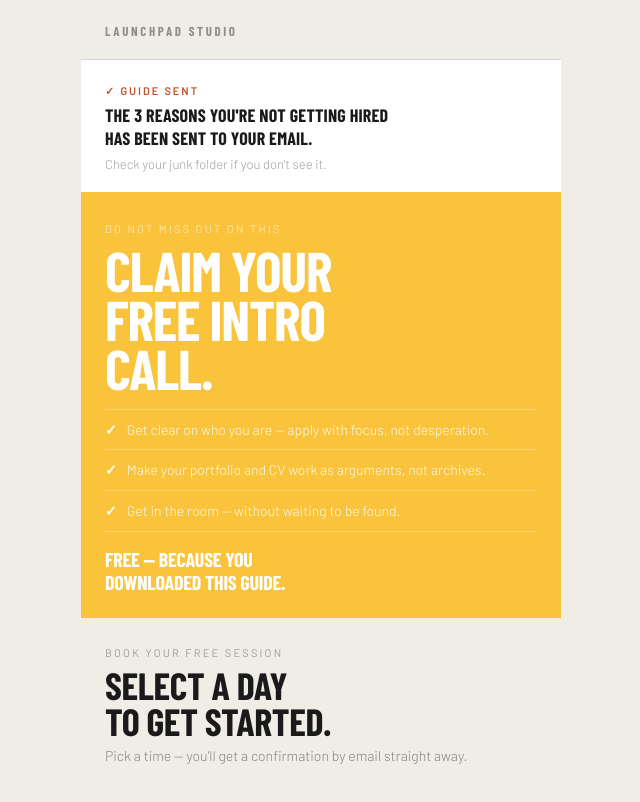
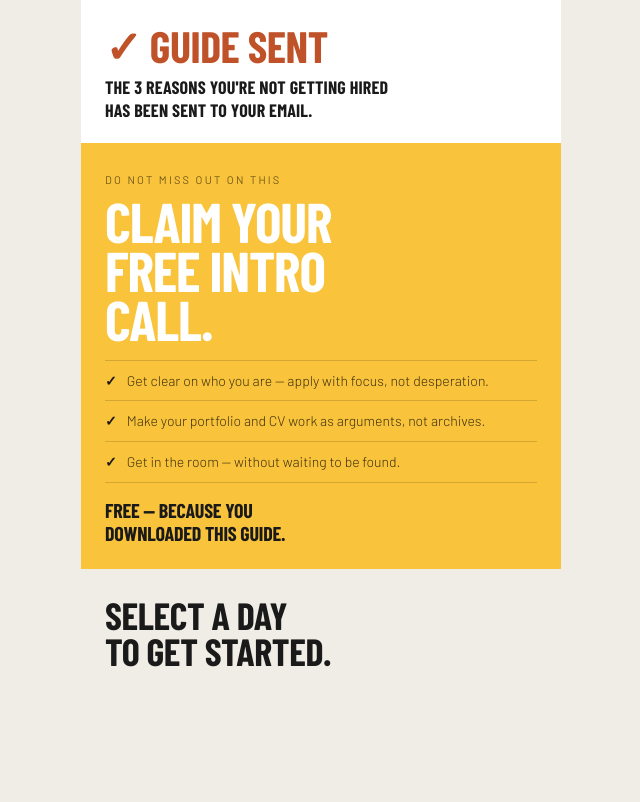
Before and after one commit to ablng/blng-Website2026, a website: page launchpad/confirmation.html in a window 1280 px wide. Shown: the top 802 px of the page, without its empty margins (319-959 px from the left). Drawn offline with nearby package versions, Linux system fonts and the light colour scheme; a script that the page names is missing; a web font is replaced by a local one.

Commit message:
confirmation: remove header, enlarge guide sent, black small text, clean booking

```diff
--- a/launchpad/confirmation.html
+++ b/launchpad/confirmation.html
@@ -28,20 +28,6 @@ body {
   padding-bottom: 48px;
 }
 
-/* TOP BAR */
-.topbar {
-  padding: 20px 24px;
-  border-bottom: 1px solid rgba(0,0,0,0.1);
-}
-.topbar-brand {
-  font-family: 'Barlow Condensed', sans-serif;
-  font-weight: 700;
-  font-size: 13px;
-  letter-spacing: 0.2em;
-  text-transform: uppercase;
-  color: rgba(0,0,0,0.4);
-}
-
 /* CONFIRMATION — white strip */
 .confirmation-banner {
   background: var(--white);
@@ -49,13 +35,14 @@ body {
   border-bottom: 2px solid var(--yellow);
 }
 .confirmation-label {
-  font-family: 'Barlow', sans-serif;
-  font-weight: 600;
-  font-size: 11px;
-  letter-spacing: 0.18em;
+  font-family: 'Barlow Condensed', sans-serif;
+  font-weight: 900;
+  font-size: 44px;
+  letter-spacing: -0.01em;
   text-transform: uppercase;
   color: var(--terracotta);
-  margin-bottom: 6px;
+  line-height: 1;
+  margin-bottom: 8px;
 }
 .confirmation-text {
   font-family: 'Barlow Condensed', sans-serif;
@@ -66,15 +53,8 @@ body {
   color: var(--black);
   line-height: 1.3;
 }
-.confirmation-note {
-  font-family: 'Barlow', sans-serif;
-  font-weight: 300;
-  font-size: 13px;
-  color: rgba(0,0,0,0.38);
-  margin-top: 5px;
-}
 
-/* UPSELL — yellow, white text */
+/* UPSELL — yellow */
 .upsell {
   background: var(--yellow);
   padding: 28px 24px 24px 24px;
@@ -85,7 +65,7 @@ body {
   font-size: 11px;
   letter-spacing: 0.2em;
   text-transform: uppercase;
-  color: rgba(255,255,255,0.6);
+  color: rgba(0,0,0,0.55);
   margin-bottom: 10px;
 }
 .upsell-headline {
@@ -104,14 +84,14 @@ body {
   gap: 10px;
   align-items: flex-start;
   padding: 9px 0;
-  border-top: 1px solid rgba(255,255,255,0.25);
+  border-top: 1px solid rgba(0,0,0,0.15);
 }
-.check-item:last-child { border-bottom: 1px solid rgba(255,255,255,0.25); }
+.check-item:last-child { border-bottom: 1px solid rgba(0,0,0,0.15); }
 .check-mark {
   font-family: 'Barlow Condensed', sans-serif;
   font-weight: 900;
   font-size: 14px;
-  color: var(--white);
+  color: var(--black);
   flex-shrink: 0;
   margin-top: 2px;
 }
@@ -120,7 +100,7 @@ body {
   font-weight: 300;
   font-size: 14px;
   line-height: 1.55;
-  color: rgba(255,255,255,0.9);
+  color: rgba(0,0,0,0.75);
 }
 
 /* UPSELL CLOSING */
@@ -130,7 +110,7 @@ body {
   font-size: 20px;
   text-transform: uppercase;
   letter-spacing: -0.01em;
-  color: var(--white);
+  color: var(--black);
   margin-top: 16px;
   line-height: 1.15;
 }
@@ -140,15 +120,6 @@ body {
   padding: 28px 24px 24px 24px;
   background: var(--off);
 }
-.booking-label {
-  font-family: 'Barlow', sans-serif;
-  font-weight: 400;
-  font-size: 11px;
-  letter-spacing: 0.2em;
-  text-transform: uppercase;
-  color: rgba(0,0,0,0.35);
-  margin-bottom: 8px;
-}
 .booking-headline {
   font-family: 'Barlow Condensed', sans-serif;
   font-weight: 900;
@@ -157,17 +128,8 @@ body {
   text-transform: uppercase;
   letter-spacing: -0.01em;
   color: var(--black);
-  margin-bottom: 6px;
+  margin-bottom: 20px;
 }
-.booking-note {
-  font-family: 'Barlow', sans-serif;
-  font-weight: 300;
-  font-size: 14px;
-  color: rgba(0,0,0,0.45);
-  margin-bottom: 20px;
-  line-height: 1.6;
-}
-
 
 footer {
   padding: 20px 24px;
@@ -187,14 +149,9 @@ footer {
 <body>
 <div class="page">
 
-  <div class="topbar">
-    <span class="topbar-brand">Launchpad Studio</span>
-  </div>
-
   <div class="confirmation-banner fade">
     <div class="confirmation-label">✓ Guide sent</div>
     <div class="confirmation-text">The 3 reasons you're not getting hired<br>has been sent to your email.</div>
-    <div class="confirmation-note">Check your junk folder if you don't see it.</div>
   </div>
 
   <div class="upsell fade" style="animation-delay:.08s">
@@ -218,9 +175,7 @@ footer {
   </div>
 
   <div class="booking-section fade" style="animation-delay:.16s">
-    <div class="booking-label">Book your free session</div>
     <div class="booking-headline">Select a day<br>to get started.</div>
-    <p class="booking-note">Pick a time — you'll get a confirmation by email straight away.</p>
     <!-- Calendly inline widget begin -->
     <div class="calendly-inline-widget" data-url="https://calendly.com/ariadna-blng/30min?hide_event_type_details=1&hide_gdpr_banner=1&background_color=f0ede6&primary_color=f9c33b" style="min-width:320px;height:700px;"></div>
     <script type="text/javascript" src="https://assets.calendly.com/assets/external/widget.js" async></script>
```
